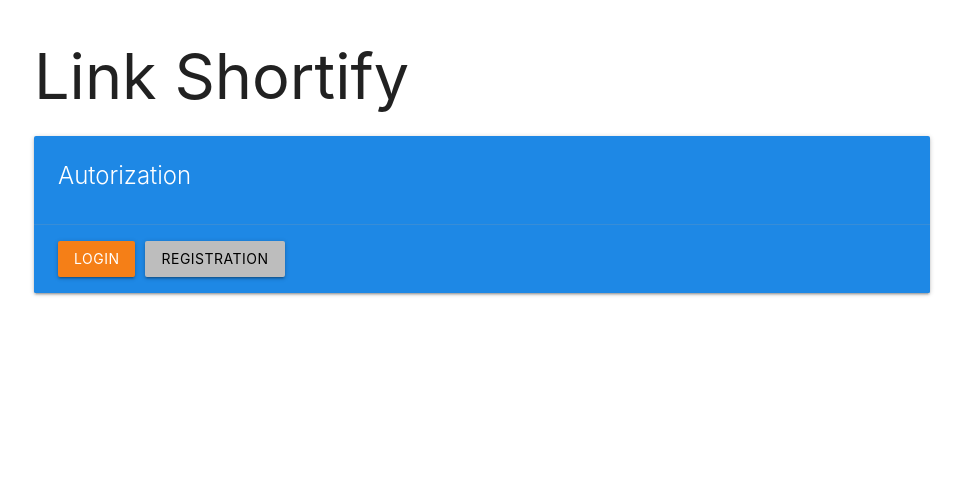
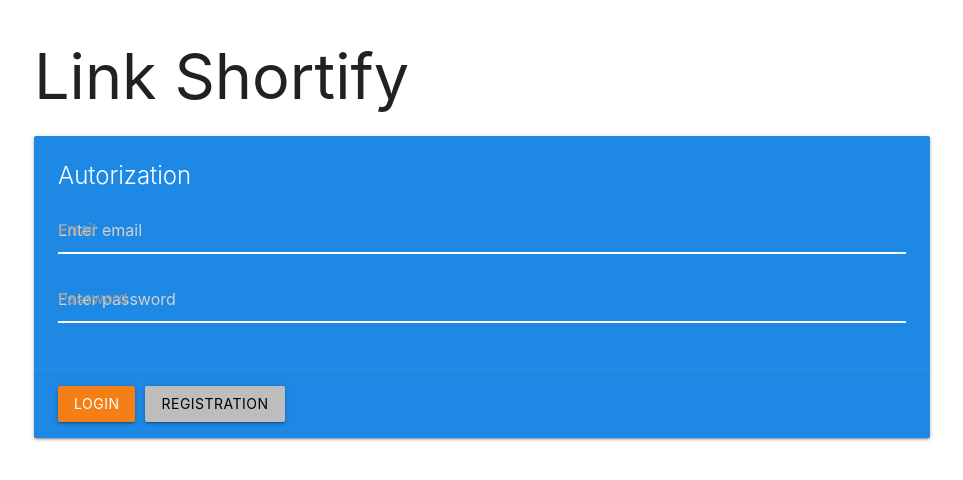
Before and after one commit to Dulatto/MERN-URL-Shortener, a React (Create React App) app in the folder client/: page / in a window 1280 px wide. Shown: the top 480 px of the page, without its empty margins (158-1121 px from the left). Built offline with nearby package versions, Linux system fonts and the light colour scheme.

Commit message:
react pages

```diff
--- a/client/src/index.css
+++ b/client/src/index.css
@@ -1 +1,6 @@
 @import "~materialize-css/dist/css/materialize.min.css";
+
+input.yellow-input{
+    border-bottom: 1px solid #fff!important;
+    box-shadow: 0 1px 00 #fff!important ;
+}
--- a/client/src/pages/AuthPage.js
+++ b/client/src/pages/AuthPage.js
@@ -10,6 +10,26 @@ export const AuthPage = () =>{
           <span className="card-title">Autorization</span>
          <div>
 
+         <div className="input-field">
+          <input
+          placeholder="Enter email"
+           id="email"
+            type="text"
+            name="email"
+            className="yellow-input"/ >
+          <label htmlFor="email">Email</label>
+        </div>
+
+        <div className="input-field">
+          <input
+          placeholder="Enter password"
+           id="password"
+            type="password"
+            name="password"
+            className="yellow-input" / >
+          <label htmlFor="password">Password</label>
+        </div>
+
          </div>
         </div>
         <div className="card-action">
```
